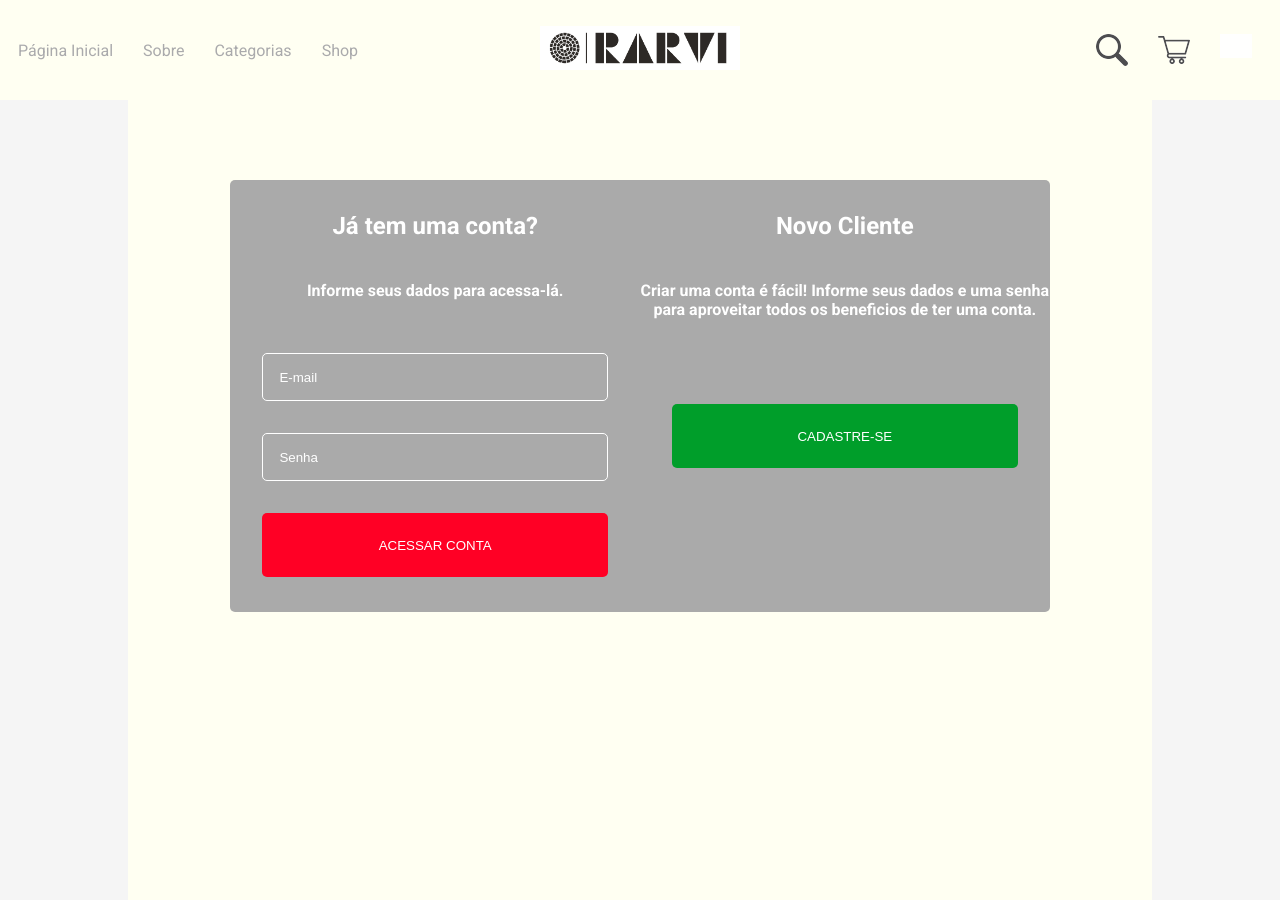
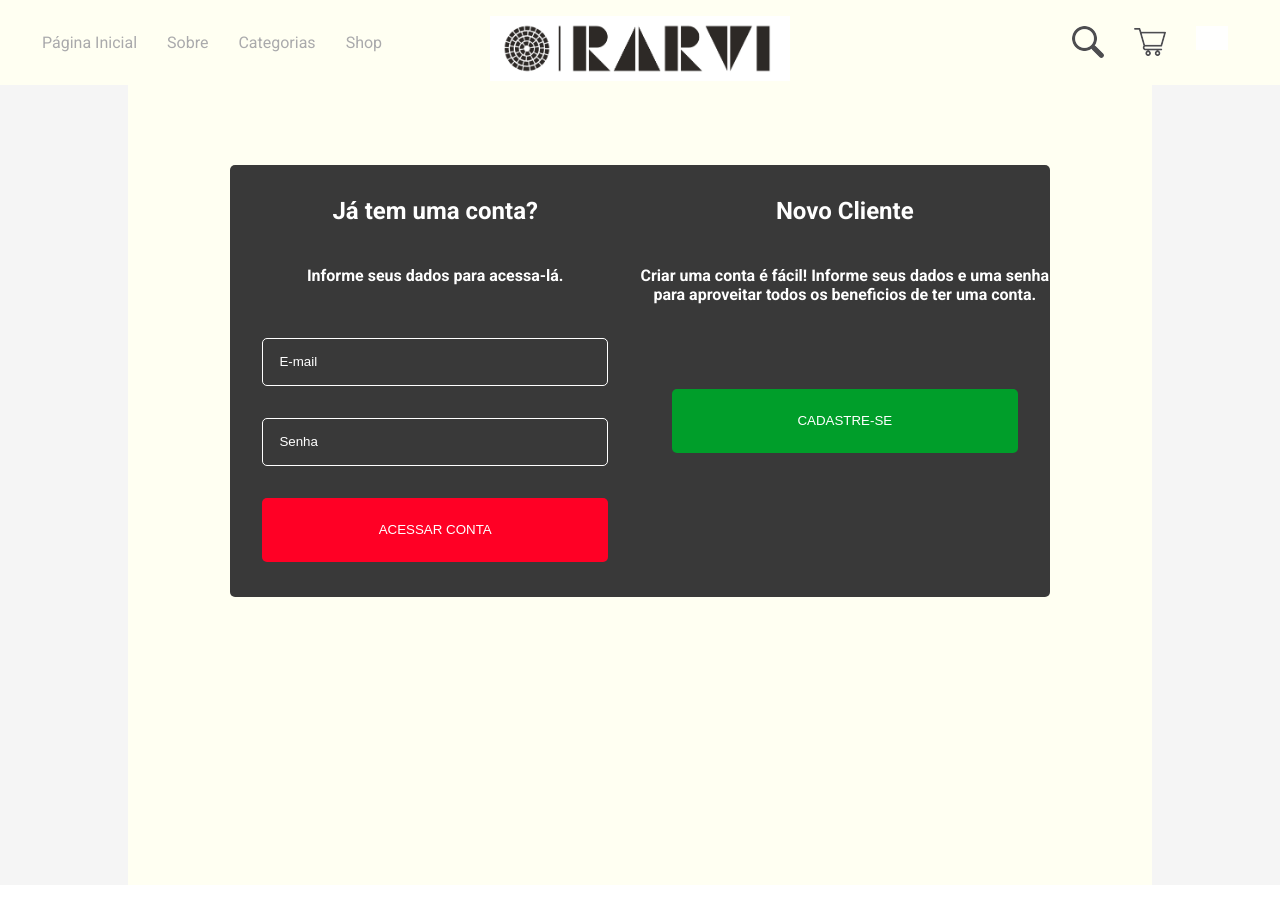
Before and after one commit to Leonardo0159/ProjetoHarveEcommerce, a React (Create React App) app: page /login in a window 1280 px wide. Built offline with nearby package versions, Linux system fonts and the light colour scheme; grey boxes are pictures that could not be loaded.

Commit message:
detalhe do login e header

```diff
--- a/src/components/Header/styles.css
+++ b/src/components/Header/styles.css
@@ -7,7 +7,7 @@
   flex-direction: row;
   justify-content: space-between;
   align-items: center;
-  padding: .5rem;
+  padding: 0 2rem;
   background: #fffff2;
   /*
     https://cssgenerator.org/box-shadow-css-generator.html
@@ -48,7 +48,8 @@ a[href]:active {
 }
 
 .cabecalho .logo {
-  max-width: 200px;
+  margin-top: 1rem;
+  max-width: 300px;
 }
 
 .header-icon {
--- a/src/pages/Login/styles.css
+++ b/src/pages/Login/styles.css
@@ -10,7 +10,7 @@
 .box-login {
     width: 80%;
     height: 27rem;
-    background-color: #aaa;
+    background-color: #393939;
     margin-top: 5rem;
     display: flex;
     flex-direction: row;
@@ -40,9 +40,10 @@
     height: 3rem;
     margin: 0 2rem;
     padding-left: 1rem;
-    background-color: #aaa;
+    background-color: #393939;
     border: 1px solid white;
     border-radius: 5px;
+    color: white;
 }
 .form-left input::placeholder{
     color: white;
```
